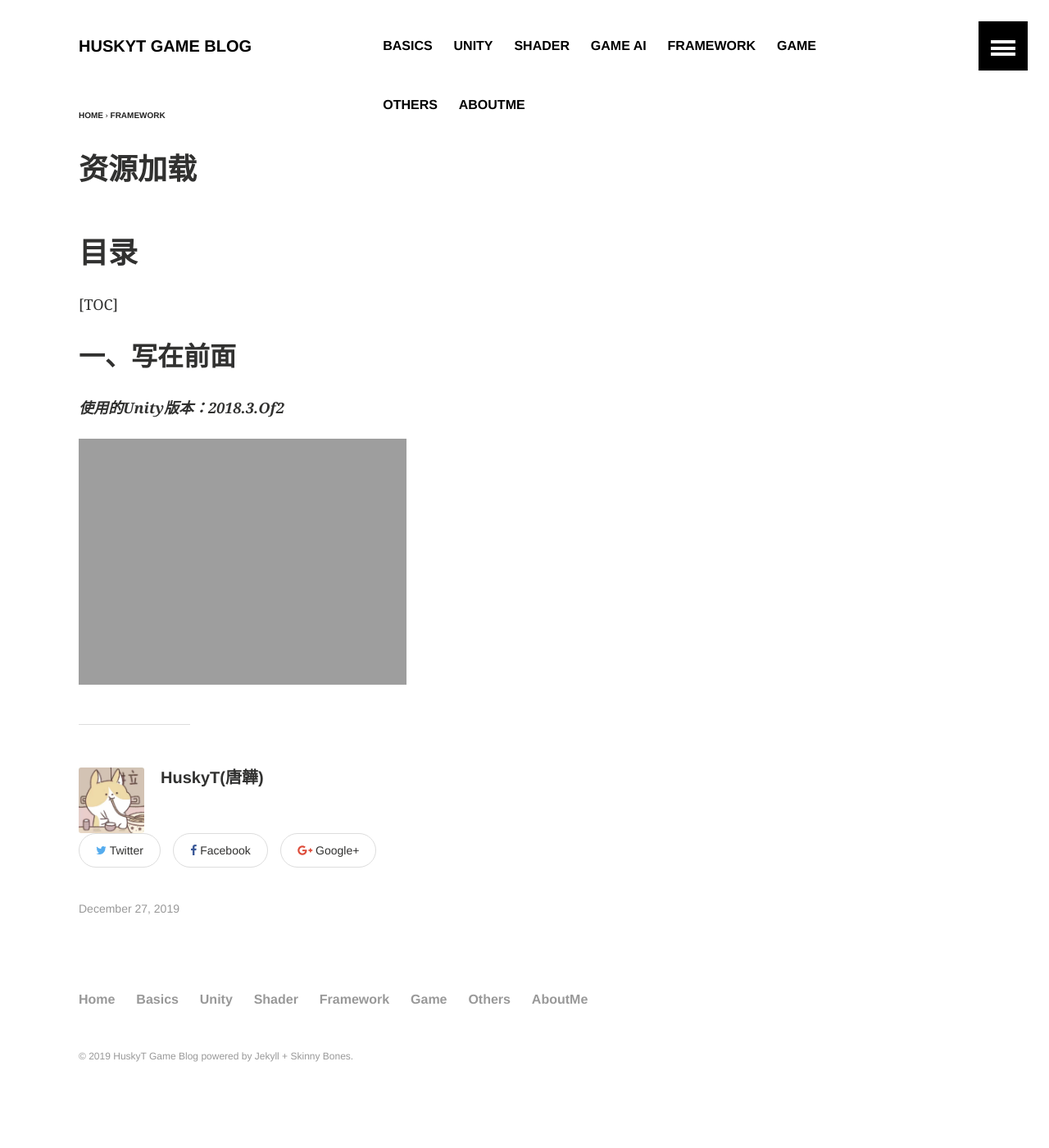
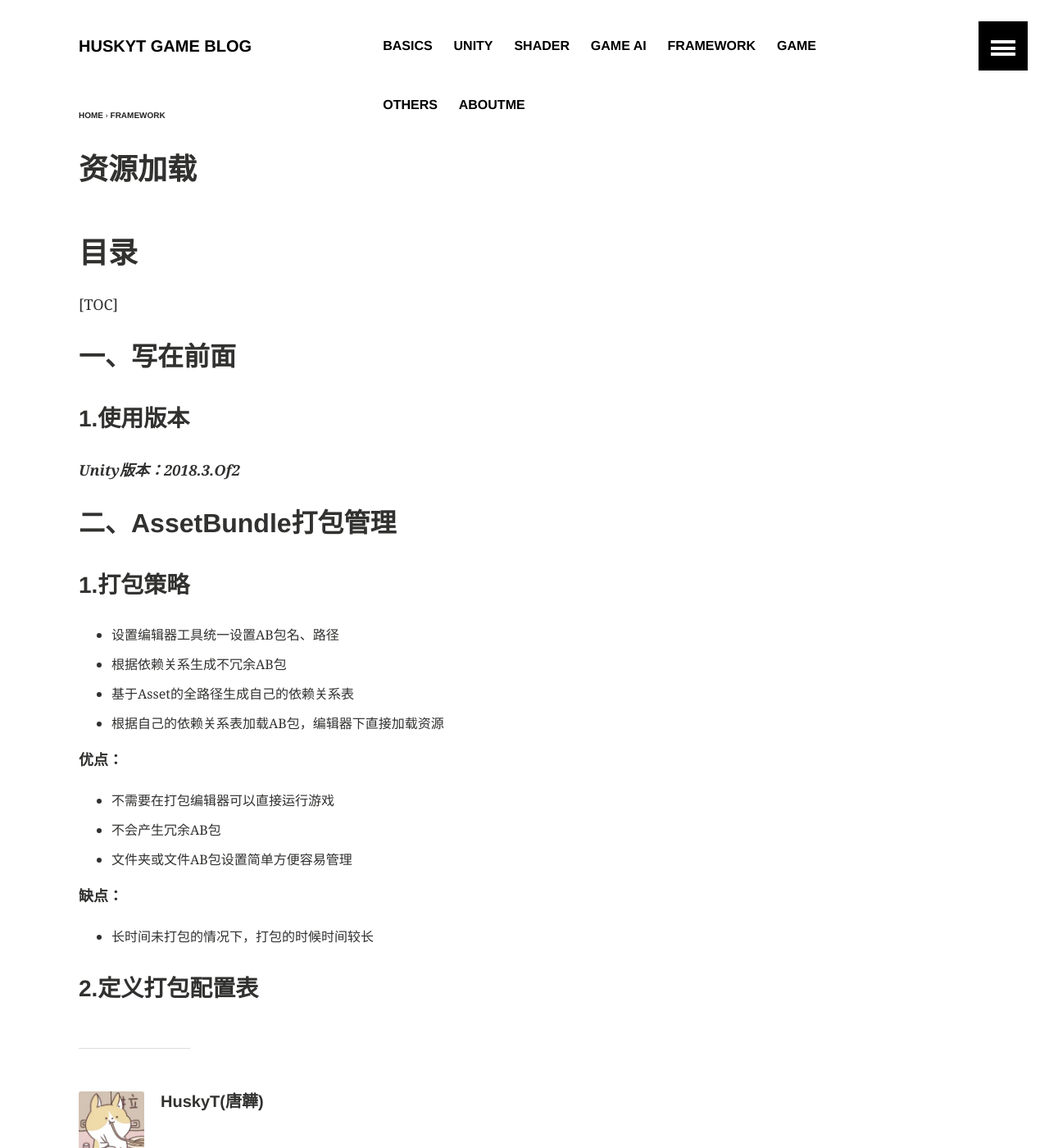
Before and after one commit to HuskyTGame/HuskyTGame.github.io, a Jekyll site: the page built from _posts/framework/2019-12-27-资源加载.md, in a window 1280 px wide and 1400 px high. Shown: the whole window at 82% size. Built offline with Jekyll 4.4.1, drawn with Linux system fonts in a browser that asks for light colours.

Commit message:
Update 2019-12-27-资源加载.md

```diff
--- a/_posts/framework/2019-12-27-资源加载.md
+++ b/_posts/framework/2019-12-27-资源加载.md
@@ -12,16 +12,27 @@ image:
 
 ## 一、写在前面
 
-***使用的Unity版本：2018.3.Of2***
+### 1.使用版本
 
+***Unity版本：2018.3.Of2***
 
+## 二、AssetBundle打包管理
 
+### 1.打包策略
 
+- 设置编辑器工具统一设置AB包名、路径
+- 根据依赖关系生成不冗余AB包
+- 基于Asset的全路径生成自己的依赖关系表
+- 根据自己的依赖关系表加载AB包，编辑器下直接加载资源
 
+**优点：**
 
+- 不需要在打包编辑器可以直接运行游戏
+- 不会产生冗余AB包
+- 文件夹或文件AB包设置简单方便容易管理
 
+**缺点：**
 
+- 长时间未打包的情况下，打包的时候时间较长
 
-
-
-![picture0](https://huskytgame.github.io/images/in-post/framework/2019-12-27-资源加载/ScreenShot000.png)
+### 2.定义打包配置表
```
